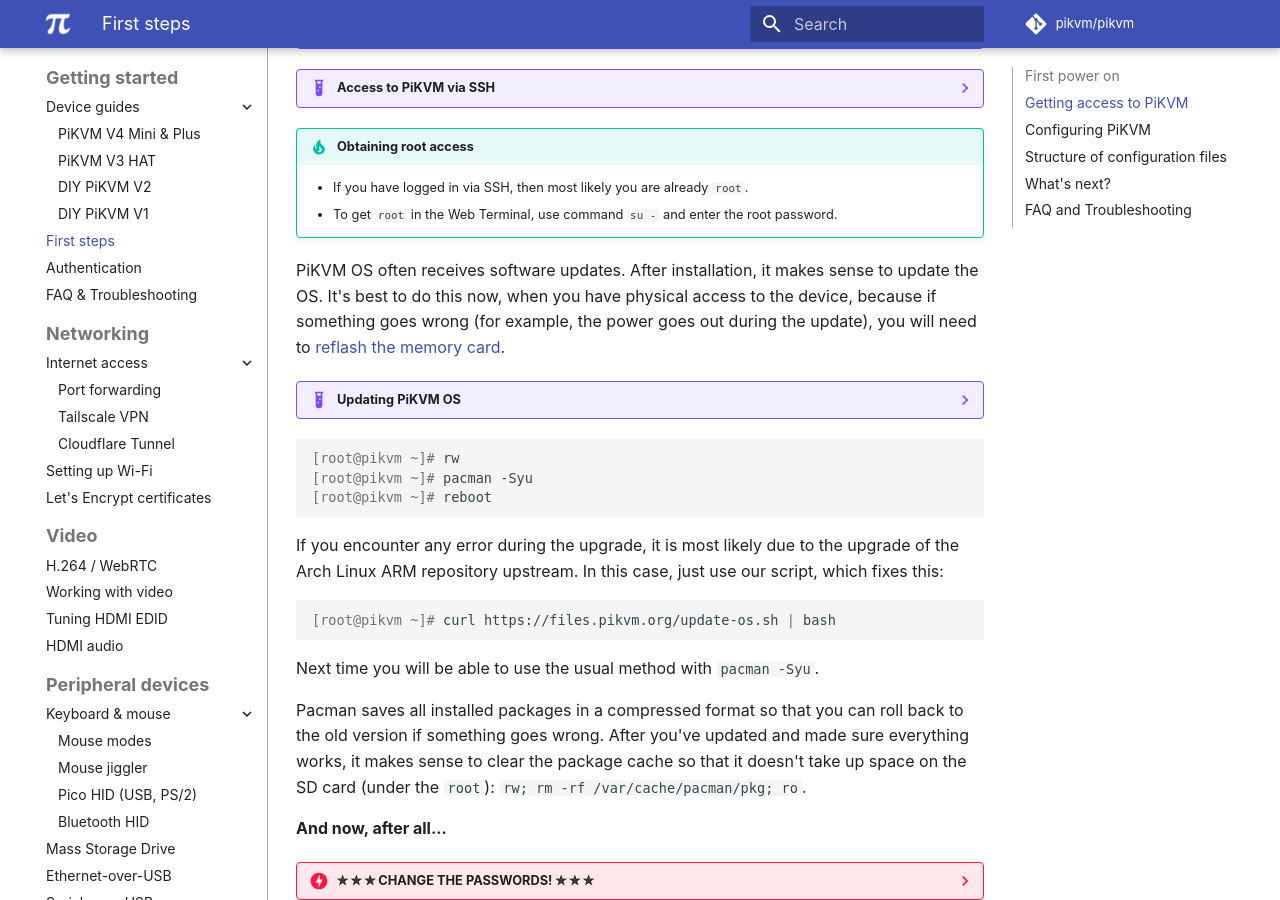
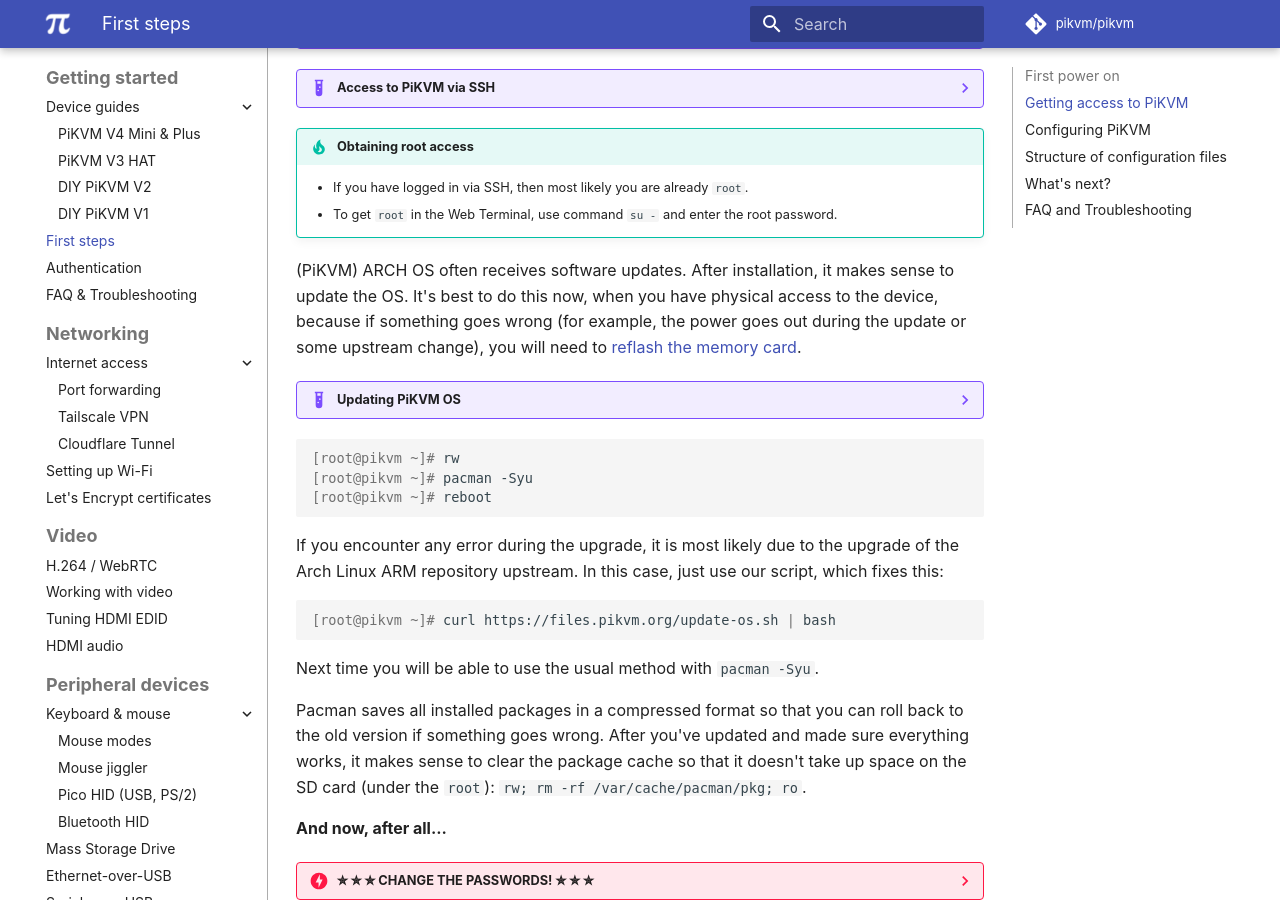
Before and after one commit to pikvm/pikvm, an MkDocs documentation site: the page built from docs/first_steps.md, in a window 1280 px wide and 900 px high, scrolled down 786 px. Built offline with MkDocs 1.6.1 and Material for MkDocs 9.7.7, drawn with Linux system fonts in a browser that asks for light colours; some web fonts are replaced; comment, search, counter and statistics services are not loaded.

Commit message:
Update first_steps.md (#1215)

```diff
--- a/docs/first_steps.md
+++ b/docs/first_steps.md
@@ -65,9 +65,9 @@
     * If you have logged in via SSH, then most likely you are already `root`.
     * To get `root` in the Web Terminal, use command `su -` and enter the root password.
 
-PiKVM OS often receives software updates. After installation, it makes sense to update the OS.
+(PiKVM) ARCH OS often receives software updates. After installation, it makes sense to update the OS.
 It's best to do this now, when you have physical access to the device, because if something goes wrong
-(for example, the power goes out during the update), you will need to [reflash the memory card](flashing_os.md).
+(for example, the power goes out during the update or some upstream change), you will need to [reflash the memory card](flashing_os.md).
 
 ??? example "Updating PiKVM OS"
 
```
